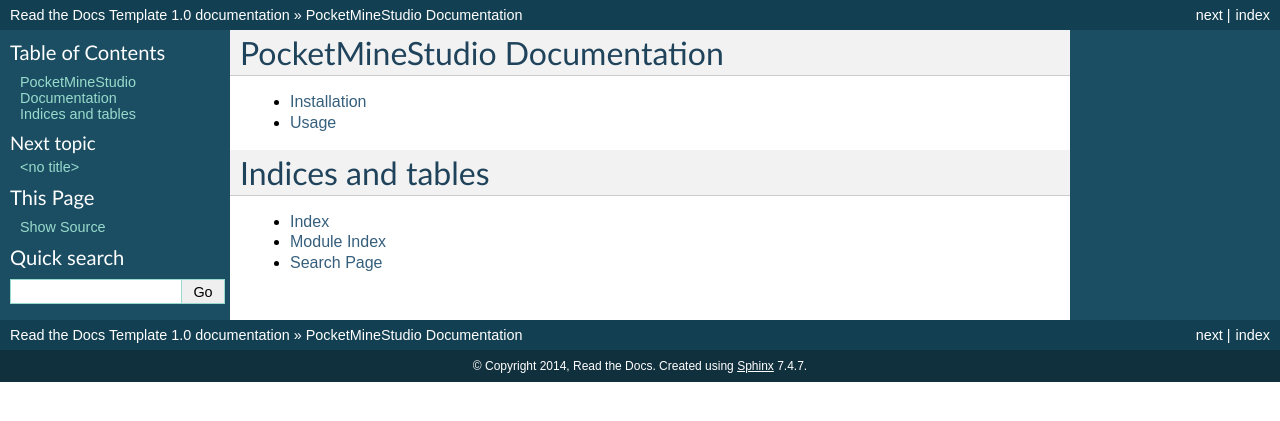
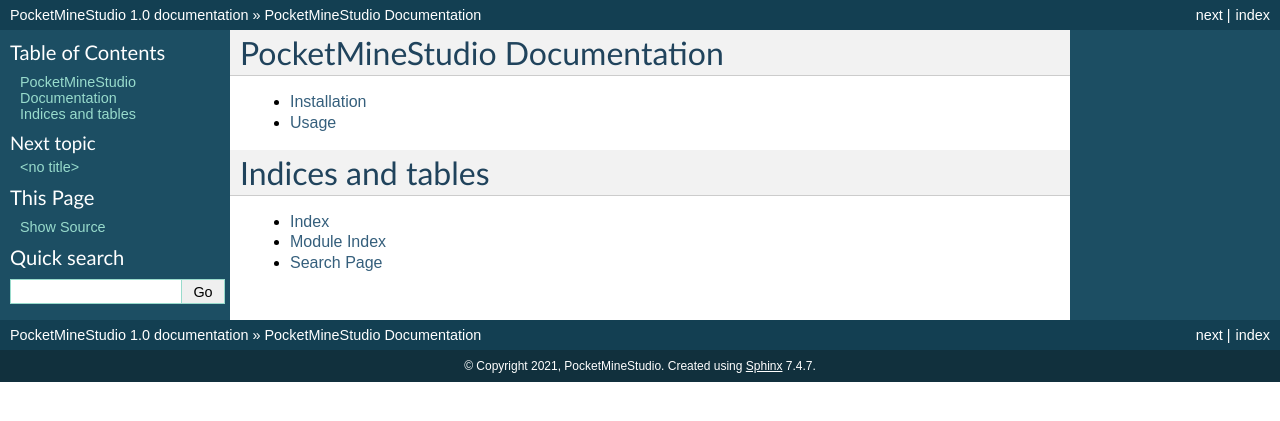
Before and after one commit to ElectroGamesDev/PocketMineStudioDocs, a Sphinx documentation site: the page built from docs/index.rst, in a window 1280 px wide. Shown: the top 421 px of the page. Built offline with Sphinx 7.4.7, drawn with Linux system fonts in a browser that asks for light colours.

Commit message:
Update conf.py

```diff
--- a/docs/conf.py
+++ b/docs/conf.py
@@ -43,8 +43,8 @@
 master_doc = 'index'
 
 # General information about the project.
-project = u'Read the Docs Template'
-copyright = u'2014, Read the Docs'
+project = u'PocketMineStudio'
+copyright = u'2021, PocketMineStudio'
 
 # The version info for the project you're documenting, acts as replacement for
 # |version| and |release|, also used in various other places throughout the
@@ -176,7 +176,7 @@
 #html_file_suffix = None
 
 # Output file base name for HTML help builder.
-htmlhelp_basename = 'ReadtheDocsTemplatedoc'
+htmlhelp_basename = 'PocketMineStudio'
 
 
 # -- Options for LaTeX output ---------------------------------------------
@@ -196,8 +196,8 @@
 # (source start file, target name, title,
 #  author, documentclass [howto, manual, or own class]).
 latex_documents = [
-  ('index', 'ReadtheDocsTemplate.tex', u'Read the Docs Template Documentation',
-   u'Read the Docs', 'manual'),
+  ('index', 'PocketMineStudio.tex', u'PocketMineStudio Documentation',
+   u'PocketMineStudio', 'manual'),
 ]
 
 # The name of an image file (relative to this directory) to place at the top of
@@ -226,8 +226,8 @@
 # One entry per manual page. List of tuples
 # (source start file, name, description, authors, manual section).
 man_pages = [
-    ('index', 'readthedocstemplate', u'Read the Docs Template Documentation',
-     [u'Read the Docs'], 1)
+    ('index', 'PocketMineStudio', u'PocketMineStudio Documentation',
+     [u'PocketMineStudio'], 1)
 ]
 
 # If true, show URL addresses after external links.
@@ -240,8 +240,8 @@
 # (source start file, target name, title, author,
 #  dir menu entry, description, category)
 texinfo_documents = [
-  ('index', 'ReadtheDocsTemplate', u'Read the Docs Template Documentation',
-   u'Read the Docs', 'ReadtheDocsTemplate', 'One line description of project.',
+  ('index', 'PocketMineStudio', u'PocketMineStudio Documentation',
+   u'PocketMineStudio', 'PocketMineStudio', 'One line description of project.',
    'Miscellaneous'),
 ]
 
```
